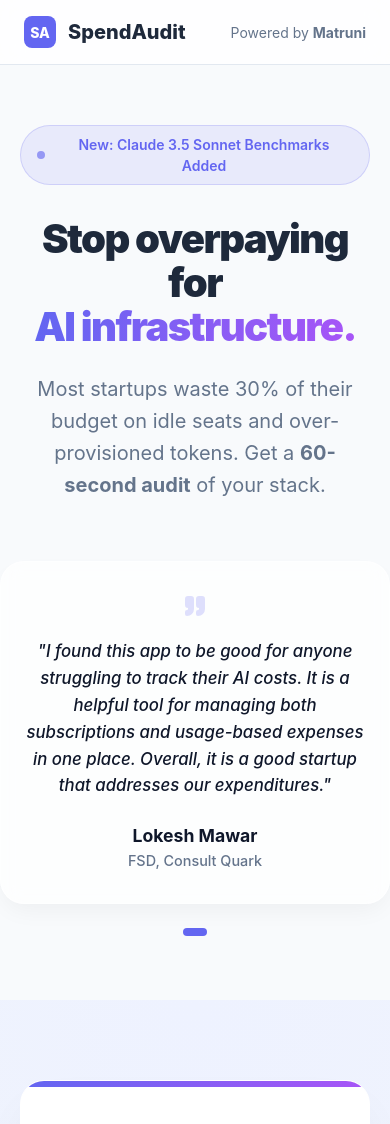
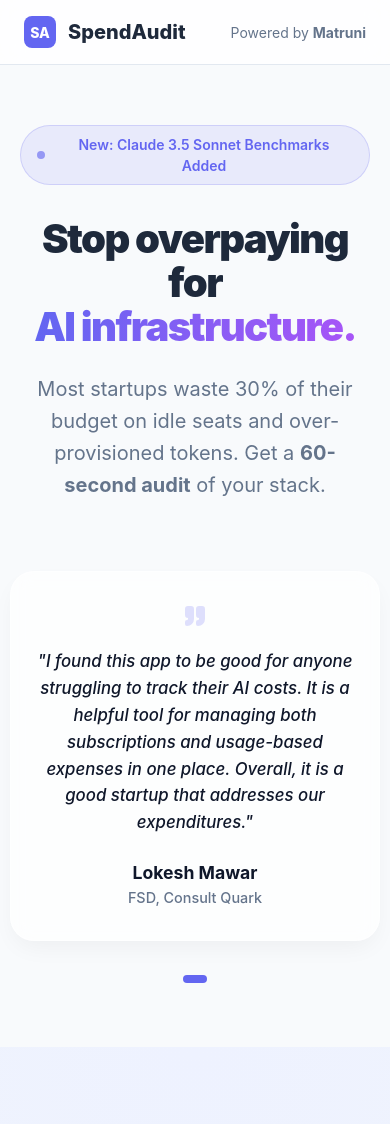
Before and after one commit to MATRUNI/spendwise-ai, a React (Vite) app: page / in a window 390 px wide. Shown: the top 1124 px of the page. Built offline with nearby package versions, Linux system fonts and the light colour scheme; no server answers.

Commit message:
fix: testimonial card style

```diff
--- a/src/styles/TestimonialCard.css
+++ b/src/styles/TestimonialCard.css
@@ -7,7 +7,7 @@
 
 .testimonial-carousel {
   position: relative;
-  min-height: 280px; /* Prevent layout jump */
+  min-height: 280px;
   display: flex;
   align-items: center;
   justify-content: center;
@@ -38,7 +38,7 @@
   transform: translateX(0) scale(1);
   pointer-events: auto;
   visibility: visible;
-  position: relative; /* Take up space when active */
+  position: relative;
 }
 
 .testimonial-card:hover {
@@ -116,9 +116,13 @@
   .testimonial-text {
     font-size: 1.05rem;
   }
+  .testimonial-card{
+    margin: 10px;
+  }
   .testimonial-carousel {
     min-height: 320px;
   }
+
   .testimonial-card {
     padding: 32px 24px;
   }
```
